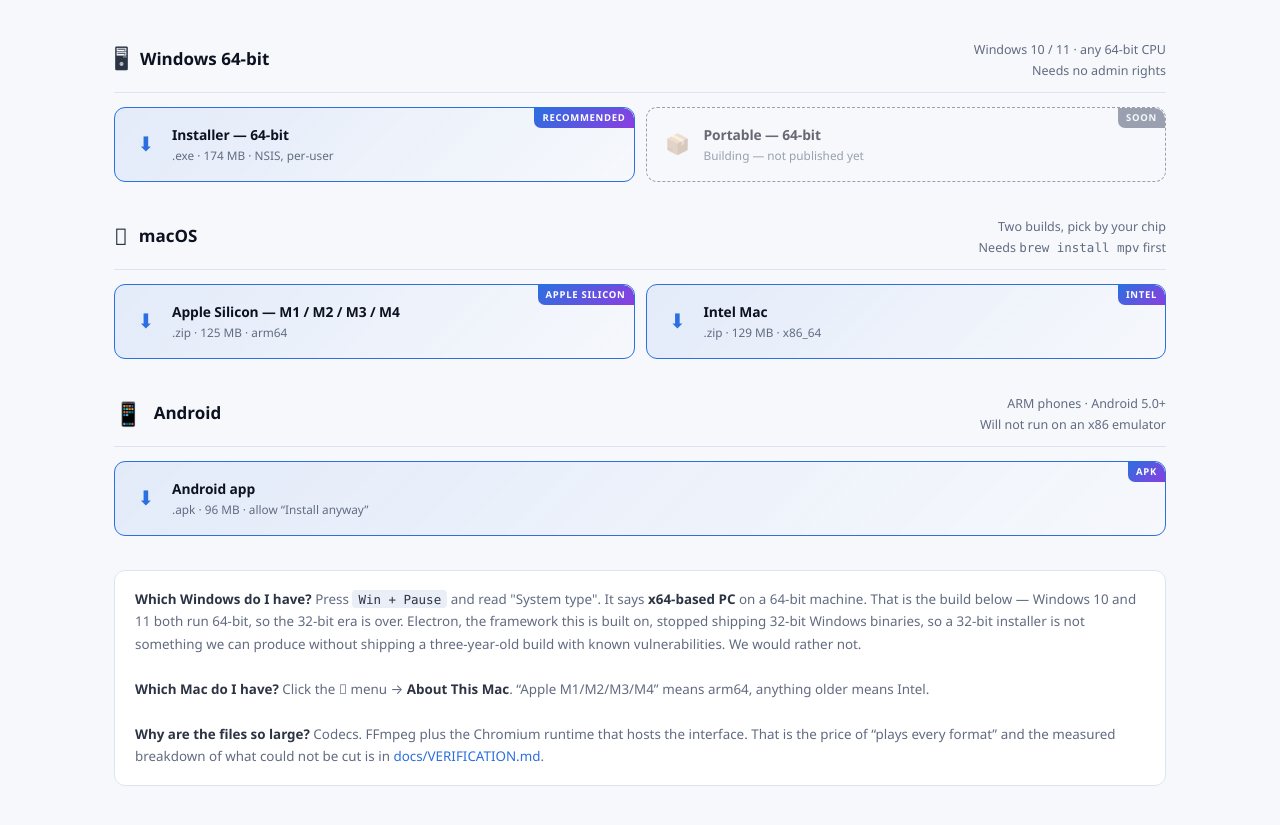
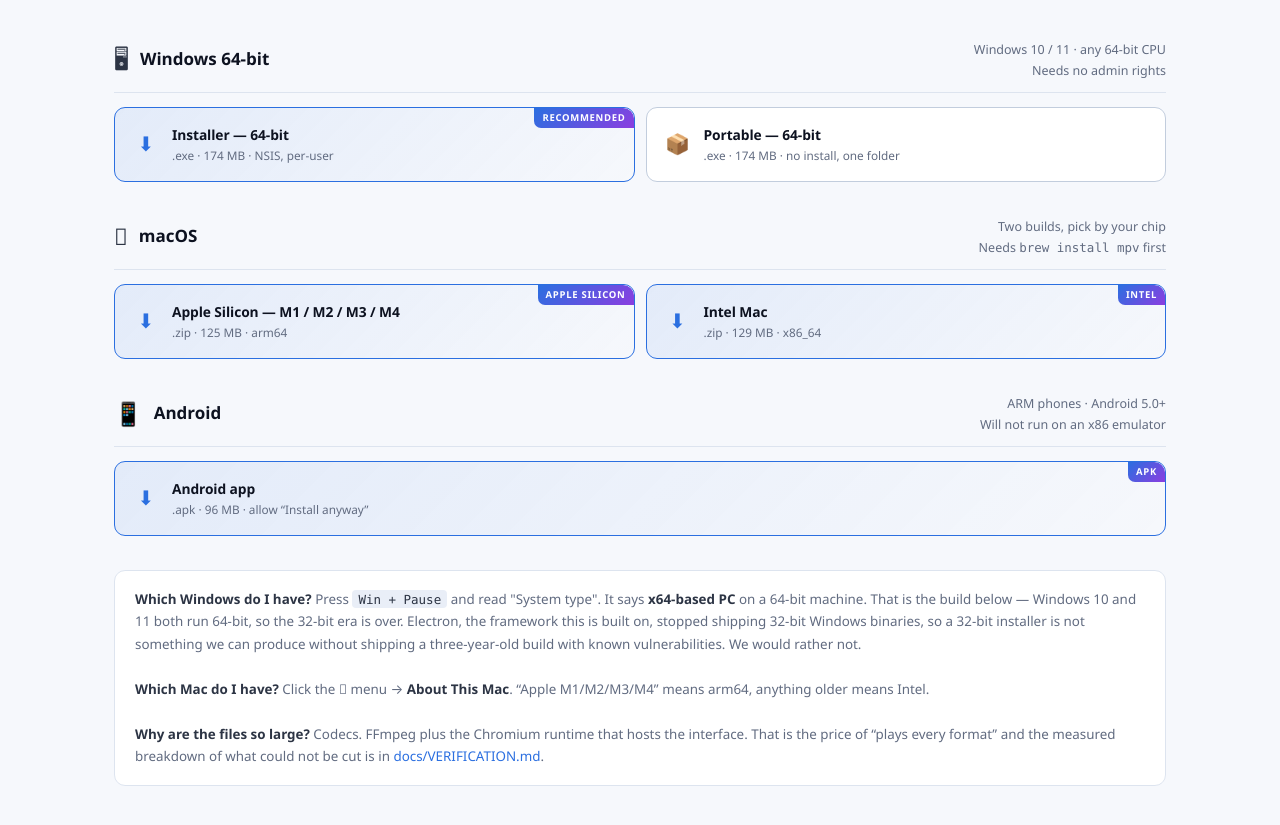
Before and after one commit to Abhijeet-Kumar-Prajapati/Open-Architecture-Power-Media-Player.--Software-Andriod-Mac-Os, a website: page index.html in a window 1280 px wide. Shown: the part 1271-2096 px from the top of the page. Drawn offline with Linux system fonts and the light colour scheme.

Commit message:
feat: the Windows portable build is published
CI produced it for the first time - electron-builder was building the
portable target on every Windows run, but the job that would have
uploaded it died before reaching that step, so the file had never existed
anywhere. The website and the README both linked to it; both returned 404.

Both links were marked "soon" and made unclickable while that was true,
rather than left as buttons that go nowhere. Now that the asset is on the
release they are download buttons again, and the README table describes
the file instead of the absence of one.

The release carries six assets: the Windows installer and portable, both
macOS builds, the APK, and a source archive regenerated from the current
tree.

```diff
--- a/index.html
+++ b/index.html
@@ -343,11 +343,11 @@
           <span class="tx"><b>Installer &mdash; 64-bit</b><span>.exe &middot; 174 MB &middot; NSIS, per-user</span></span>
           <span class="go">&#8594;</span>
         </a>
-        <div class="dl pending" aria-disabled="true">
-          <span class="tagx">Soon</span>
+        <a class="dl" href="https://github.com/Abhijeet-Kumar-Prajapati/Open-Architecture-Power-Media-Player.--Software-Andriod-Mac-Os/releases/download/v1.0.0/APM-Open-Player-1.0.0-Windows-x64-Portable.exe">
           <span class="ic">&#128230;</span>
-          <span class="tx"><b>Portable &mdash; 64-bit</b><span>Building &mdash; not published yet</span></span>
-        </div>
+          <span class="tx"><b>Portable &mdash; 64-bit</b><span>.exe &middot; 174 MB &middot; no install, one folder</span></span>
+          <span class="go">&#8594;</span>
+        </a>
       </div>
     </div>
 
```
Also changed, not shown: README.md.
